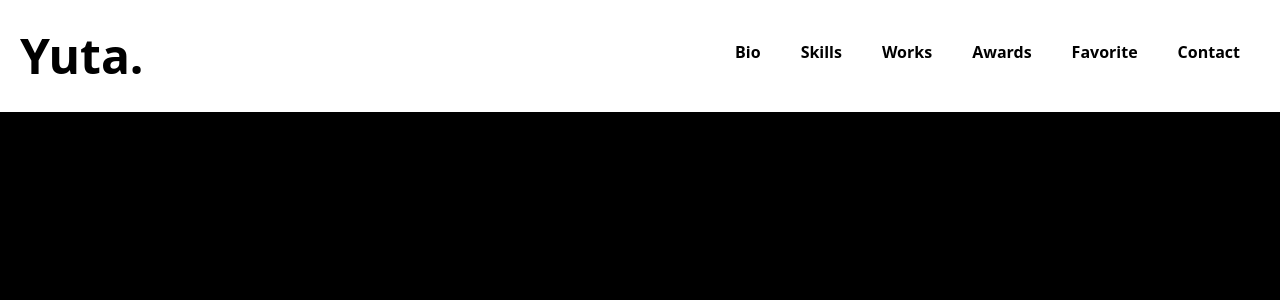
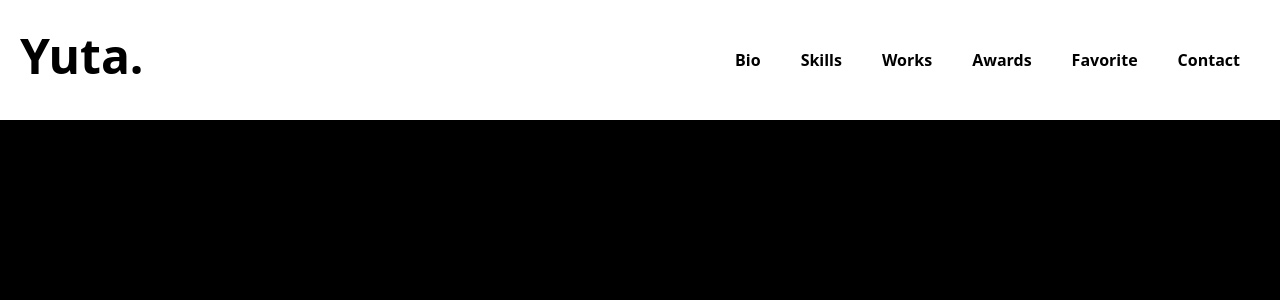
Before and after one commit to GoRuGoo/Next-gorugo-frontend, a Next.js app: page / in a window 1280 px wide. Shown: the top 300 px of the page. Built offline with nearby package versions, Linux system fonts and the light colour scheme; a web font is replaced by a local one.

Commit message:
feat: stable navbar

```diff
--- a/components/layouts/Header.js
+++ b/components/layouts/Header.js
@@ -6,7 +6,7 @@ export default function Header() {
           Yuta.
         </a>
       </div>
-      <div>
+      <div className="my-2">
         <ul class="flex font-bold">
           <li>
             <a href="#" class="block py-2  pr-10">
```
